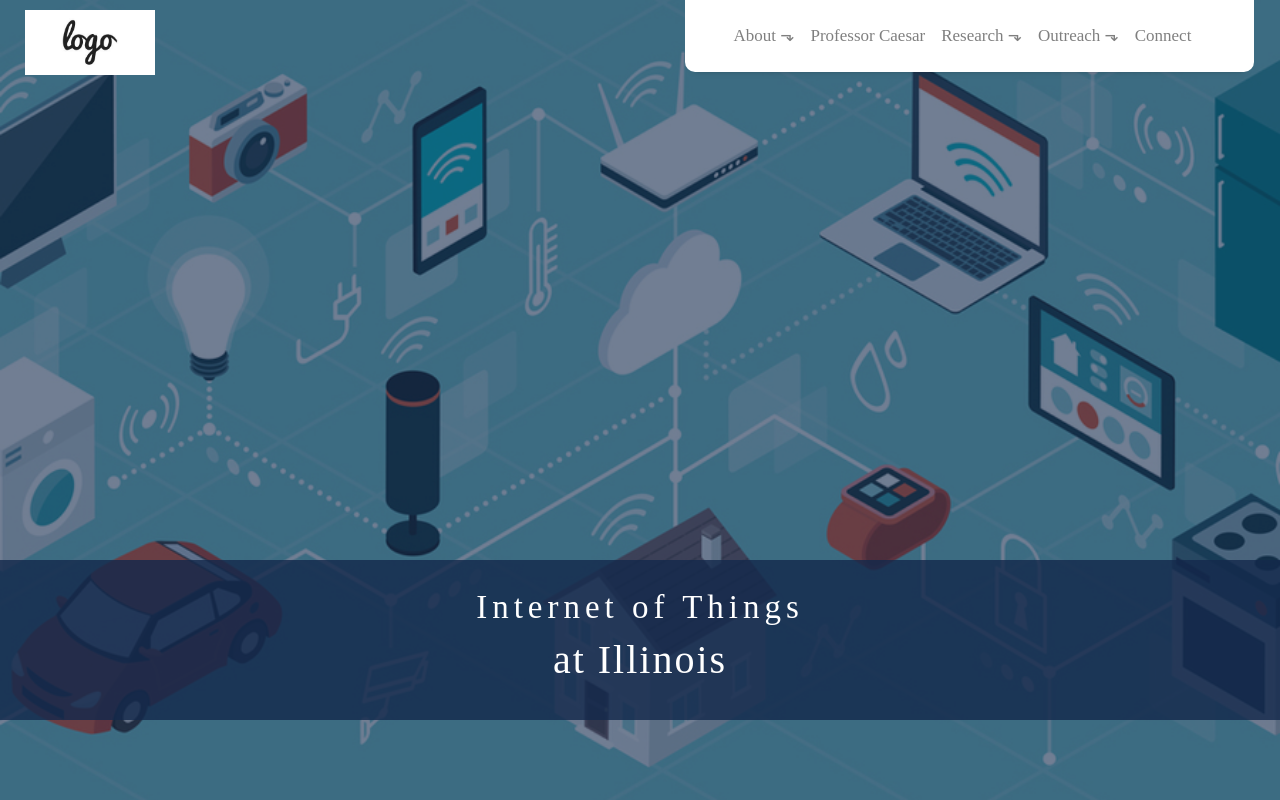
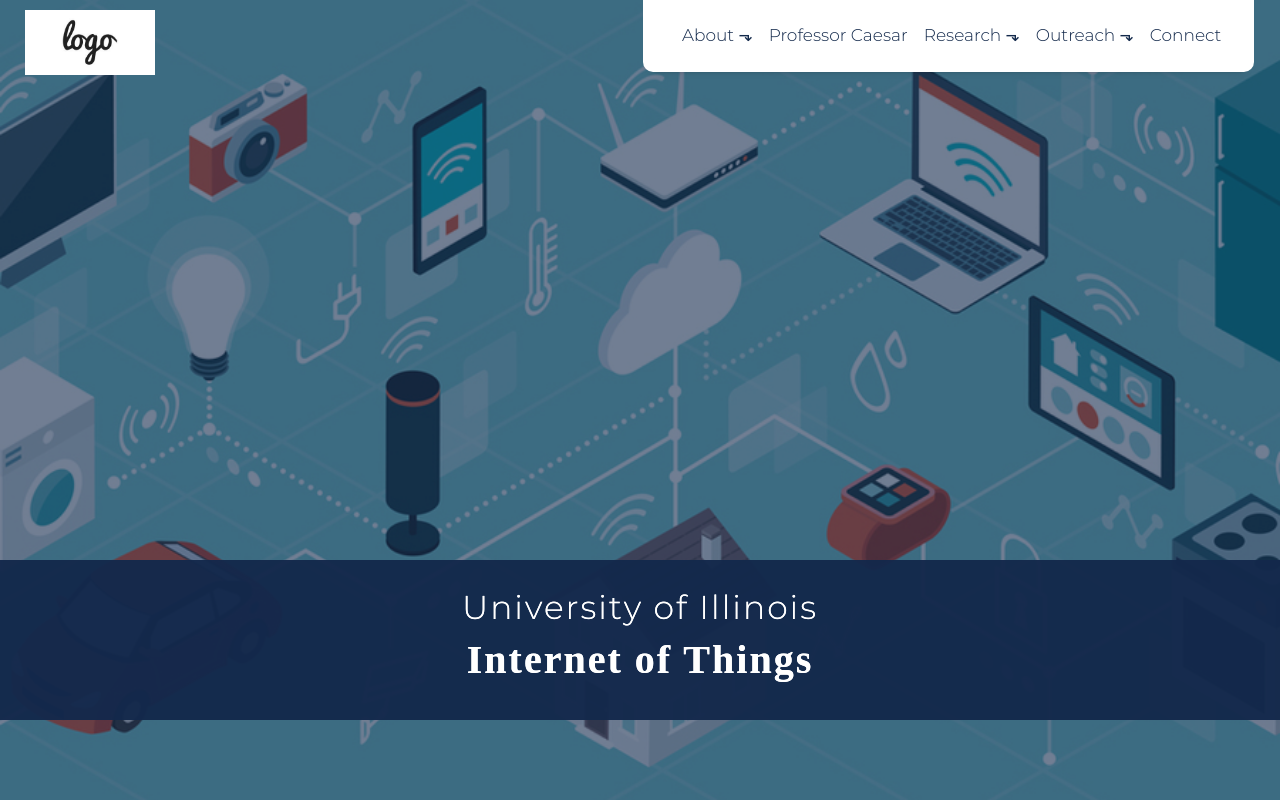
Before and after one commit to Illinois-IoT/iot-website, a Gatsby site: page / in a window 1280 px wide. Shown: the top 800 px of the page. Built offline with nearby package versions, Linux system fonts and the light colour scheme; Gatsby itself is replaced by a stand-in of ours; a web font is replaced by a local one.

Commit message:
use Montserrat fonts

```diff
--- /dev/null
+++ b/src/fonts.css
@@ -0,0 +1,64 @@
+@font-face {
+    font-family: 'Montserrat';
+    src: local('Montserrat'), url(./fonts/Montserrat/Montserrat-Regular.ttf) format('truetype');
+    font-weight: normal;
+}
+
+@font-face {
+    font-family: 'Montserrat';
+    src: local('Montserrat'), url(./fonts/Montserrat/Montserrat-Italic.ttf) format('truetype');
+    font-weight: normal;
+    font-style: italic;
+}
+
+@font-face {
+    font-family: 'Montserrat';
+    src: local('Montserrat'), url(./fonts/Montserrat/Montserrat-Medium.ttf) format('truetype');
+    font-weight: medium;
+}
+
+@font-face {
+    font-family: 'Montserrat';
+    src: local('Montserrat'), url(./fonts/Montserrat/Montserrat-MediumItalic.ttf) format('truetype');
+    font-weight: medium;
+    font-style: italic;
+}
+
+@font-face {
+    font-family: 'Montserrat';
+    src: local('Montserrat'), url(./fonts/Montserrat/Montserrat-Bold.ttf) format('truetype');
+    font-weight: bold;
+}
+
+@font-face {
+    font-family: 'Montserrat';
+    src: local('Montserrat'), url(./fonts/Montserrat/Montserrat-BoldItalic.ttf) format('truetype');
+    font-weight: bold;
+    font-style: italic;
+}
+
+@font-face {
+    font-family: 'Montserrat';
+    src: local('Montserrat'), url(./fonts/Montserrat/Montserrat-ExtraBold.ttf) format('truetype');
+    font-weight: bolder;
+}
+
+@font-face {
+    font-family: 'Montserrat';
+    src: local('Montserrat'), url(./fonts/Montserrat/Montserrat-ExtraBoldItalic.ttf) format('truetype');
+    font-weight: bolder;
+    font-style: italic;
+}
+
+@font-face {
+    font-family: 'Montserrat';
+    src: local('Montserrat'), url(./fonts/Montserrat/Montserrat-Light.ttf) format('truetype');
+    font-weight: lighter;
+}
+
+@font-face {
+    font-family: 'Montserrat';
+    src: local('Montserrat'), url(./fonts/Montserrat/Montserrat-LightItalic.ttf) format('truetype');
+    font-weight: lighter;
+    font-style: italic;
+}
--- a/src/pages/index.js
+++ b/src/pages/index.js
@@ -11,6 +11,7 @@ const IndexPage = () => {
       <title>Home Page</title>
       <Navigation />
       <MainHero hero_img={main_hero}/>
+      <MainHero hero_img={main_hero}/>
     </body>
   )
 }
--- a/src/templates/hero/hero.js
+++ b/src/templates/hero/hero.js
@@ -20,8 +20,8 @@ function MainHero(props) {
                 <img src={props.hero_img} alt="hero image" fixed="top" style={{height:"100vh", width:"100vw", left:"0", top:"0",objectFit: "cover", opacity:"0.4"}}/>
             </div>
             <div id="main-hero-quote-div">
-                <h3 className="paragraph" style={{opacity:'1', color:"white", zIndex:'100'}}>Internet of Things</h3>
-                <h1 className="condensed-italics" style={{opacity:'1', color:"white", zIndex:'100'}}>at Illinois</h1>
+                <h3 className="medium-header" style={{opacity:'1', color:"white", zIndex:'100'}}>University of Illinois</h3>
+                <h1 className="bold-header" style={{opacity:'1', color:"white", zIndex:'100'}}>Internet of Things</h1>
             </div>
         </motion.div>
     );
--- a/src/templates/navigation/navigation.css
+++ b/src/templates/navigation/navigation.css
@@ -32,8 +32,8 @@
      z-index: 1001;
      border-bottom-left-radius: 10px;
      border-bottom-right-radius: 10px;
-     padding-right: 30px;
-     color: var(--darkblue) !important;
+     padding-right: 10px;
+     color: var(--illini-blue) !important;
      vertical-align: middle;
  }
 
@@ -44,8 +44,6 @@
      position: fixed;
      top: 0;
      left: 0;
-
-     background-color: var(--alma-mater--lightest);
  }
 
  .navbar-not-expanded{
@@ -75,7 +73,7 @@
      top: 0;
      left: 0;
      border-radius: 0;
-     background-color: var(--lightblue) !important;
+     background-color: var(--industrial-blue-lighter) !important;
  }
 
  .navbar-expanded #nav{
@@ -84,10 +82,10 @@
  }
 
  .navbar-expanded #navbar-item{
-     margin-left: 20vw;
+     /* margin-left: 20vw; */
      width: 50%;
      height: auto;
-     color:var(--darkblue) !important;
+     color:var(--illini-blue) !important;
      background-color: transparent;
  }
  .navbar-expanded #navbar-item:hover{
@@ -130,24 +128,23 @@
  }
 
  #navbar-item{
-     width: fit-content;
-     color: var(--darkblue) !important;
+     color: var(--illini-blue) !important;
      border-color: white;
+     margin: auto;
      vertical-align: middle;
-     margin: auto;
      padding: auto;
  }
 
  #navbar-item:hover{ /* hovering over any navbar item */
-     color: var(--blue) !important;
+     color: var(--industrial-blue) !important;
  }
 
  .dropdown {
      border: white;
-     color: var(--darkblue) !important;
+     color: var(--illini-blue) !important;
  }
  .dropdown-menu{
-     color: var(--darkblue) !important;
+     color: var(--illini-blue) !important;
  }
 
  .dropdown:hover .dropdown-menu { /* hovering to open dropdown */
@@ -158,14 +155,14 @@
  .dropdown .dropdown-menu :hover { /*hovering over dropdown menu item */
      background-color: white;
      border: white;
-     color:var(--blue);
+     color:var(--industrial-blue);
  }
  .dropdown-item{
-     color:var(--darkblue);
+     color:var(--illini-blue);
  }
 
  #responsive-navbar-nav{
-     color:var(--darkblue);
+     color:var(--illini-blue);
      vertical-align: middle;
-     padding: 7px 25px;
+     padding: 7px 15px;
  }
--- a/src/templates/navigation/navigation.js
+++ b/src/templates/navigation/navigation.js
@@ -78,10 +78,10 @@ export default class Navigation extends React.Component {
       if(window.innerWidth > 600 || (window.innerWidth >= 10000 && this.state.navbarClass==="navbar-primary") || this.state.navbarClass==="navbar-expanded"){
       } else {
             navLinks.push(
-                <Nav.Link href="/about"><h5 id="navbar-item" className="subscript">About</h5></Nav.Link>
+                <Nav.Link href="/about" style={{backgroundColor:"black"}}><h5 id="navbar-item" className="subscript">About</h5></Nav.Link>
             );
             navLinks.push(
-                <NavDropdown.Item  href="/welcome"><h5 id="navbar-item" className="subscript">&ndash; Welcome</h5></NavDropdown.Item>
+                <NavDropdown.Item  href="/welcome" id="navbar-item"><h5 id="navbar-item" className="subscript">&ndash; Welcome</h5></NavDropdown.Item>
             );
             navLinks.push(
                 <NavDropdown.Item href="/mission"><h5 id="navbar-item" className="subscript">&ndash; Mission</h5></NavDropdown.Item>
@@ -140,9 +140,9 @@ export default class Navigation extends React.Component {
     }
     render() {
         return(
-            <div className={this.state.navbarClass} >
+            <div className={this.state.navbarClass}>
               <a href="/"><img  id="logo-img" src={logo} alt="i-Jet logo" style={{...this.state.navbarClass=== "navbar-expanded" ? {visibility: "hidden"} : {visibility: "visible"}}}/></a>
-              <Navbar collapseOnSelect expand='sm' id={this.state.navbarClass === "navbar-primary" ? "box-shadow" : ""} className="navbar" onToggle={()=> this.toggleExpand()}>
+              <Navbar collapseOnSelect expand='sm' className="navbar" onToggle={()=> this.toggleExpand()} id={this.state.navbarClass === "navbar-primary" ? "box-shadow" : ""}>
                   <Navbar.Toggle aria-controls="responsive-navbar-nav"/>
                   <Navbar.Collapse id="responsive-navbar-nav"> {/*navbar background*/}
                       <Nav className="mr-auto" id="nav"> {/*actual navbar*/}
--- a/src/theme.css
+++ b/src/theme.css
@@ -4,6 +4,7 @@
  */
 
  @import url('https://fonts.googleapis.com/css2?family=Abel&display=swap');
+ @import './fonts.css';
 
  .custom-scroll-div::-webkit-scrollbar {
    height: 5px;
@@ -54,7 +55,7 @@
  }
 
  header{ /* subpage heading, 3 cell table heading */
-   font-family: AvenirNext;
+   font-family: Montserrat;
    text-align: center;
    color: white;
    font-weight: bolder;
@@ -84,7 +85,8 @@
    letter-spacing: 5px;
  }
  h4{ /* paragraph heading */
-   font-family: 'Abel', sans-serif;
+   font-family: 'Montserrat';
+   font-weight: normal;
    text-align: center;
    color: var(--illini-blue);
    letter-spacing: 5px;
@@ -92,12 +94,12 @@
  }
 
  h5{ /* turning cards secondary words */
-   font-family: AvenirNext bolder !important;
+   font-family: Montserrat bolder !important;
    color: var(--illini-blue);
  }
 
  h6{ /* circle text */
-   font-family: AvenirNext;
+   font-family: Montserrat;
    color: var(--industrial-blue);
    text-align: center;
    font-weight: lightest;
@@ -111,24 +113,25 @@
  }
 
  .paragraph{ /* paragraphs, overlaping card description */
-   font-family: AvenirNext;
+   font-family: 'Montserrat';
    color: var(--illini-blue);
    font-weight: lighter;
  }
 
  .paragraph-condensed{
-   font-family: AvenirNextCondensed;
+   font-family: 'Montserrat';
+   font-weight: lighter;
    color: var(--illini-blue);
    font-weight: lighter;
  }
 
  .paragraph-italics{
-   font-family: AvenirNext italics !important;
+   font-family: Montserrat italics !important;
    color: var(--illini-blue);
  }
 
  p{ /* quote, footer text, slider paragraph */
-   font-family: AvenirNext;
+   font-family: Montserrat;
    color:var(--illini-blue);
  }
 
@@ -137,20 +140,25 @@
    font-weight: lighter !important;
    color: var(--industrial-blue)
  }
+
  .medium-header{
-   font-family: AvenirNext medium !important;
+    font-family: Montserrat !important;
+    font-weight: medium;
+    letter-spacing: 2px !important;
+  }
+
+ .bold-header{
+   font-family: Montserrat !important;
+   font-weight: bold;
+   letter-spacing: 2px !important;
  }
+
  .quote-paragraph{
-   font-family: AvenirNext medium italics !important;
+   font-family: Montserrat medium italics !important;
    color:var(--illini-blue);
  }
  .header-italics{
-   font-family: AvenirNext medium italics !important;
- }
-
- .condensed-italics{
-   font-family: AvenirNextCondensed medium italics !important;
-   letter-spacing: 2px !important;
+   font-family: Montserrat medium italics !important;
  }
 
  @media (min-width: 770px), (max-height: 1200){ /* laptop */
```
